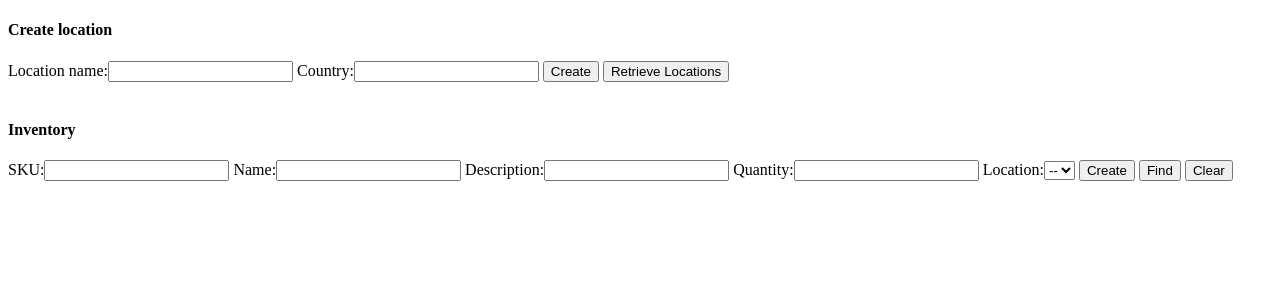
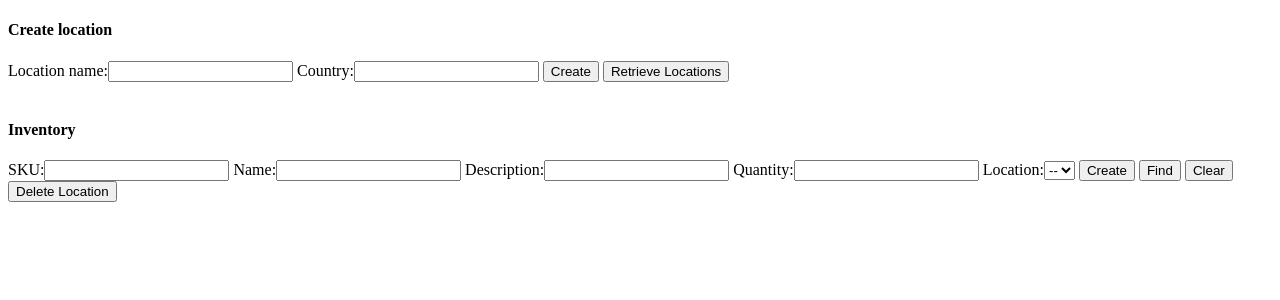
Before and after one commit to hmitgang/shopify-challenge-2022, a Flask app: page / in a window 1280 px wide. Shown: the top 300 px of the page. Run offline with Flask 2, Linux system fonts and the light colour scheme; data that the repository does not hold is empty.

Commit message:
Inventory at locations working

```diff
--- a/db.py
+++ b/db.py
@@ -11,7 +11,7 @@ def init_tables():
     CREATE TABLE IF NOT EXISTS items (
         id INTEGER PRIMARY KEY AUTOINCREMENT,
         sku TEXT NOT NULL UNIQUE,
-        name TEXT NOT NULL,
+        name TEXT,
         description TEXT
     )""")
 
@@ -29,11 +29,12 @@ def init_tables():
     cur.execute("""
     CREATE TABLE IF NOT EXISTS inventory (
         id INTEGER PRIMARY KEY AUTOINCREMENT,
-        sku TEXT NOT NULL UNIQUE,
+        sku TEXT NOT NULL,
         location_id INTEGER NOT NULL,
         quantity INTEGER NOT NULL DEFAULT 0,
         FOREIGN KEY(sku) REFERENCES items(sku),
-        FOREIGN KEY(location_id) REFERENCES locations(id)
+        FOREIGN KEY(location_id) REFERENCES locations(id),
+        UNIQUE(sku, location_id)
     )""")
 
     con.commit()
--- a/server.py
+++ b/server.py
@@ -11,24 +11,27 @@ app.teardown_appcontext(close_db)
 def inventory(sku=None):
     if request.method == "POST":
         db = get_db()
+        existing = db.execute("SELECT sku FROM items WHERE sku=? LIMIT 1", (request.json.get("sku"),)).fetchall()
+        if len(existing) == 0: # sku doesnt yet exist. Create the item
+            db.execute(
+                "INSERT INTO items (sku, name, description) VALUES (?,?,?)",
+                (request.json.get("sku"), request.json.get("name"), request.json.get("description")))
         db.execute(
-            "INSERT INTO items (sku, name, description) VALUES (?,?,?)",
-            (request.json.get("sku"), request.json.get("name"), request.json.get("description")))
-        db.execute(
-            "INSERT INTO inventory (sku, quantity) VALUES (?, ?)",
-            (request.json.get("sku"), request.json.get("quantity")))
+            "INSERT INTO inventory (sku, quantity, location_id) VALUES (?, ?, ?)",
+            (request.json.get("sku"), request.json.get("quantity"),request.json.get("location_id"),))
         db.commit()
         return "Success" # In the future, we may want to return the newly created item
+
     if request.method == "GET":
         print(request.args)
         if "sku" in request.args:
-            resp = get_db().execute("SELECT inventory.sku as sku, name, description, quantity FROM items JOIN inventory ON inventory.sku = items.sku WHERE items.sku=? AND name LIKE ?",
-                (request.args.get("sku"), request.args.get("name")+'%')).fetchall()
+            resp = get_db().execute("SELECT inventory.sku as sku, name, description, quantity, location_id FROM items JOIN inventory ON inventory.sku = items.sku WHERE items.sku=? AND name LIKE ?",
+                (request.args.get("sku"), (request.args.get("name") or '')+'%')).fetchall()
         else:
-            resp = get_db().execute("SELECT inventory.sku as sku, name, description, quantity FROM items JOIN inventory ON inventory.sku = items.sku WHERE name LIKE ?",
+            resp = get_db().execute("SELECT inventory.sku as sku, name, description, quantity, location_id FROM items JOIN inventory ON inventory.sku = items.sku WHERE name LIKE ?",
                 ((request.args.get("name") or '')+'%',)).fetchall()
 
-        return {"headers": ["sku", "name", "description", "quantity"], "inventory_items": resp}
+        return {"headers": ["sku", "name", "description", "quantity", "location_id"], "inventory_items": resp}
 
     # For DELETE and PUT methods, we must have a sku
     if not sku:
@@ -43,8 +46,8 @@ def inventory(sku=None):
         db = get_db()
         print(request.json)
         if request.json.get("quantity"):
-            db.execute("UPDATE inventory SET quantity=? WHERE sku = ?",
-                (request.json.get("quantity"),sku))
+            db.execute("UPDATE inventory SET quantity=? WHERE sku = ? AND location_id = ?",
+                (request.json.get("quantity"),sku,request.json.get("location_id")))
         if request.json.get("name"):
             db.execute("UPDATE items SET name=? WHERE sku = ?",
                 (request.json.get("name"),sku))
@@ -57,7 +60,7 @@ def inventory(sku=None):
     raise Exception("Unreachable statement")
 
 
-@app.route("/api/locations/<id>", methods=("DELETE",))
+@app.route("/api/locations/<location_id>", methods=("DELETE",))
 @app.route("/api/locations", methods=("GET", "POST"))
 def locations(location_id=None):
     if request.method == "GET":
--- a/static/script.js
+++ b/static/script.js
@@ -10,22 +10,31 @@ window.onload =  () => {
 
     let delete_func = function(sku) {
         return async () => {
+            if(!confirm("Deleting this sku will delete it from all locations.")) return;
             let resp = await fetch(`/api/inventory/${sku}`, {
                 method: "DELETE"
             });
             if(resp.status == 200)
-                document.getElementById(`sku_row_${sku}`).remove();
+                while(document.getElementById(`sku_row_${sku}`))
+                    document.getElementById(`sku_row_${sku}`).remove();
             else
                 alert(`Failed to delete ${sku}`);
         }
     }
 
-    let update_func = function(sku, headers) {
+    // TODO: add update for location
+    let update_func = function(sku, headers, location_id) {
         return async () => {
             let values = {}
-            let row = document.getElementById(`sku_row_${sku}`).children
+            let row = document.querySelector(`#sku_row_${sku}.location_${location_id}`).children
             headers.forEach((header, idx) => {
-                values[header] = header == "sku" ? sku : row[idx].firstElementChild.value
+                if(header == "sku") {
+                    values[header] = sku;
+                } else if (header=="location") {
+                    values["location_id"] = location_id;
+                } else {
+                    values[header] = row[idx].firstElementChild.value;
+                }
             });
             let resp = await fetch(`/api/inventory/${sku}`, {
                 method: "PUT",
@@ -45,7 +54,10 @@ window.onload =  () => {
         let {headers, inventory_items} = await data.json();
         let sku_idx = headers.indexOf("sku");
         let quantity_idx = headers.indexOf("quantity");
+        let location_idx = headers.indexOf("location_id");
+        headers[location_idx] = "location";
 
+        // Create headers
         let thead = document.createElement("tr");
         [...headers, "Actions"].forEach((title) => {
             let th = document.createElement("th");
@@ -57,9 +69,13 @@ window.onload =  () => {
         inventory_items.forEach((row) => {
             let tr = document.createElement("tr");
             tr.id = "sku_row_"+row[sku_idx];
+            tr.className = "location_"+row[location_idx];
             row.forEach((cell, idx) => {
                 let td = document.createElement('td');
                 if(idx == sku_idx) {
+                    td.innerText = cell;
+                } else if(idx == location_idx) {
+                    // Todo: convert this to a friendly name
                     td.innerText = cell;
                 } else {
                     let input = document.createElement("input");
@@ -78,7 +94,7 @@ window.onload =  () => {
 
             let update_button = document.createElement("button");
             update_button.innerText = "Update";
-            update_button.onclick = update_func(row[sku_idx], headers);
+            update_button.onclick = update_func(row[sku_idx], headers, row[location_idx]);
 
             td.append(update_button, delete_button);
             tr.append(td);
@@ -88,6 +104,24 @@ window.onload =  () => {
 
     }
 
+
+
+
+    function getLocations() {
+        fetch("/api/locations").then((data) => data.json()).then(json => {
+            input_location.innerHTML = "<option value>--</option>";
+            json["locations"].forEach((data) => {
+                loc = {}
+                data.forEach(
+                    (value, idx) => loc[json["headers"][idx]] = value
+                )
+                let newOption = document.createElement("option");
+                newOption.innerText = `${loc["id"]}: ${loc["name"]}, ${loc["country"].toUpperCase()}`;
+                newOption.setAttribute("value", loc["id"]);
+                input_location.appendChild(newOption);
+            });
+        })
+    }
 
     document.getElementById("location_create").addEventListener("click", () => {
         if(!input_location_name.value || !input_location_country.value) {
@@ -103,27 +137,25 @@ window.onload =  () => {
                 name: input_location_name.value,
                 country: input_location_country.value
             })
-        })
+        }).then(getLocations);
     });
-
-    function getLocations() {
-        fetch("/api/locations").then((data) => data.json()).then(json => {
-            input_location.innerHTML = "<option>--</option>";
-            json["locations"].forEach((data) => {
-                loc = {}
-                data.forEach(
-                    (value, idx) => loc[json["headers"][idx]] = value
-                )
-                let newOption = document.createElement("option");
-                newOption.innerText = `${loc["name"]}, ${loc["country"].toUpperCase()}`;
-                newOption.setAttribute("value", loc["id"]);
-                input_location.appendChild(newOption);
-            });
-        })
-    }
 
     document.getElementById("location_retrieve_locations").addEventListener("click", getLocations);
     getLocations(); // Do it once on page load
+
+    document.getElementById("delete_location").addEventListener("click", async () => {
+        if(input_location.value === '') {
+            return alert("Please select a location to delete");
+        }
+
+        let resp = await fetch(`/api/locations/${input_location.value}`, {
+            method: "DELETE"
+        });
+        if(resp.status == 200)
+            getLocations();
+        else
+            alert(`Failed to delete ${location}`);
+    });
 
     document.getElementById("find").addEventListener("click", () => {
 
@@ -135,8 +167,8 @@ window.onload =  () => {
     });
 
     document.getElementById("create").addEventListener("click", ()=> {
-        if(!input_sku.value || !input_name.value) {
-            return alert("Please include both sku and name");
+        if(!input_sku.value || !input_location.value) {
+            return alert("Please include both sku and location");
         }
 
         fetch("/api/inventory", {
@@ -148,7 +180,8 @@ window.onload =  () => {
                 sku: input_sku.value,
                 name: input_name.value,
                 description: input_description.value,
-                quantity: Number(input_quantity.value)
+                quantity: Number(input_quantity.value),
+                location_id: input_location.value
             })
         }).then((response) => {
             console.log(response);
--- a/templates/base.html
+++ b/templates/base.html
@@ -20,11 +20,12 @@
         <label>Description:</label><input id="description">
         <label>Quantity:</label><input id="quantity" type="number">
         <label>Location:</label><select id="location">
-            <option>--</option>
+            <option value>--</option>
         </select>
         <button id="create">Create</button>
         <button id="find">Find</button>
         <button id="clear">Clear</button>
+        <button id="delete_location">Delete Location</button>
     </div>
     <br>
     <div>
```
